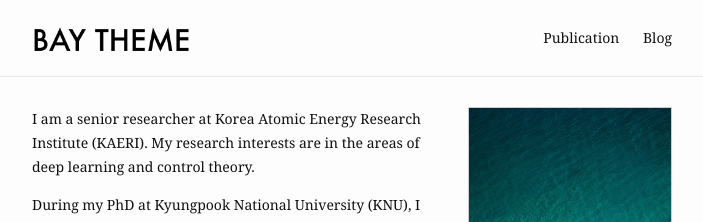
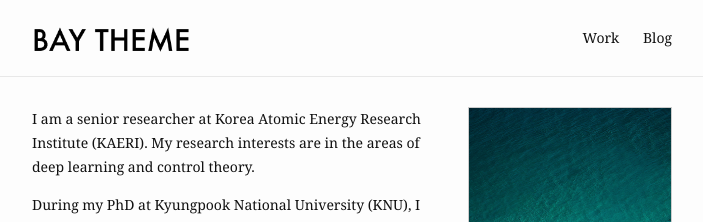
Before and after one commit to seungyong-han/seungyong-han.github.io, a Jekyll site: the page built from index.md, in a window 1280 px wide. Shown: the top 222 px of the page, without its empty margins (288-991 px from the left). Built offline with Jekyll 4.4.1, drawn with Linux system fonts in a browser that asks for light colours.

Commit message:
Initial commit

```diff
--- a/_config.yml
+++ b/_config.yml
@@ -11,7 +11,7 @@ google_analytics: "UA-121636368-3"
 
 header:
   pages:
-    - name: Publication
+    - name: Work
     - name: Blog
 
 footer:
```
